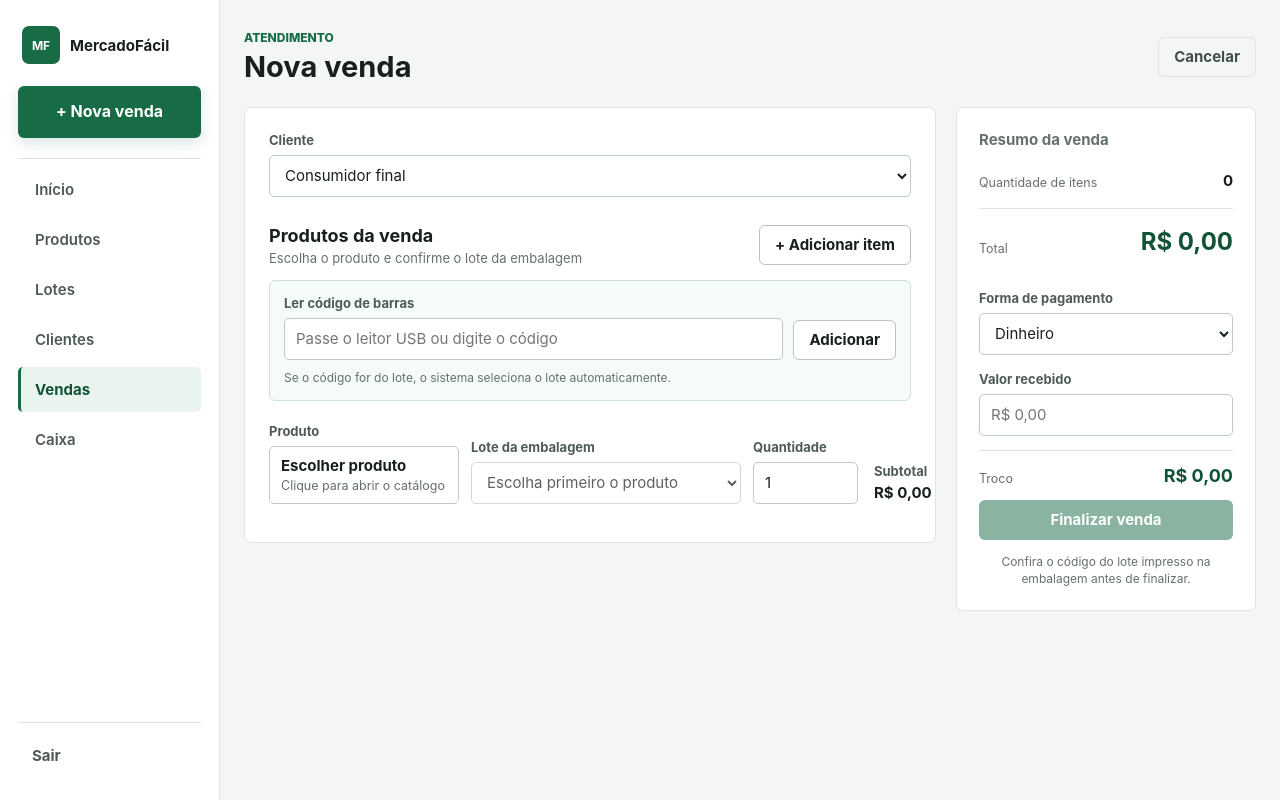
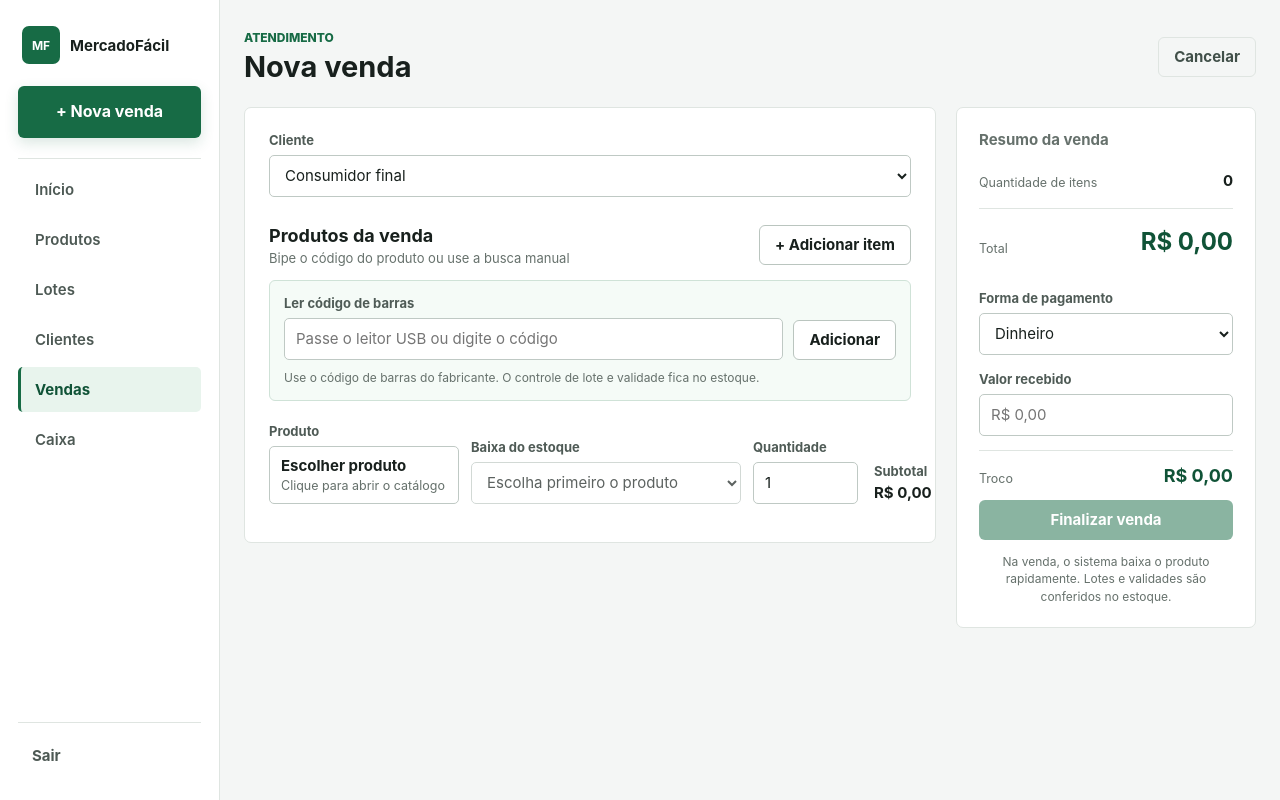
Before and after one commit to joaobatista2025/MercadoFacilWeb, a Flask app: page /vendas/nova in a window 1280 px wide. Run offline with Flask 3, Linux system fonts and the light colour scheme; the visitor is signed in with stand-in values (Sample User, id 1); data that the repository does not hold is empty.

Commit message:
Ajusta fluxo de codigo de barras no caixa

```diff
--- a/static/app.js
+++ b/static/app.js
@@ -266,6 +266,7 @@ function applyProductToRow(row, item) {
   row.querySelector(".product-picker-button small").textContent =
     "Produto selecionado · clique para trocar";
   populateLots(row, productId);
+  autoSelectFirstAvailableLot(row);
 }
 
 function writableSaleRow() {
@@ -294,36 +295,24 @@ function incrementExistingLot(lotId) {
   return true;
 }
 
+function incrementExistingProduct(productId) {
+  const existing = [...saleItems.querySelectorAll(".sale-row")].find(
+    (row) => Number(row.dataset.productId) === Number(productId),
+  );
+  if (!existing) return false;
+  const quantity = existing.querySelector(".quantity-input");
+  quantity.value = String(Number(quantity.value || 0) + 1);
+  quantity.focus();
+  quantity.select();
+  updateSale();
+  return true;
+}
+
 function handleBarcodeScan() {
   if (!barcodeScan || !saleItems || !rowTemplate) return;
   const code = normalizeScan(barcodeScan.value);
   if (!code) {
     showBarcodeFeedback("Passe o leitor USB ou digite um código.", "error");
-    return;
-  }
-
-  const lot = lotsData.find(
-    (item) => normalizeScan(item.barcode) === code || normalizeScan(item.code) === code,
-  );
-  if (lot) {
-    if (incrementExistingLot(lot.id)) {
-      showBarcodeFeedback(`Mais 1 unidade adicionada ao lote ${lot.code}.`, "success");
-      barcodeScan.value = "";
-      return;
-    }
-    const productItem = catalogItemByProductId(lot.productId);
-    if (!productItem) {
-      showBarcodeFeedback("Lote encontrado, mas o produto não está disponível para venda.", "error");
-      return;
-    }
-    const row = writableSaleRow();
-    applyProductToRow(row, productItem);
-    row.querySelector(".lot-select").value = String(lot.id);
-    row.querySelector(".quantity-input").focus();
-    row.querySelector(".quantity-input").select();
-    updateSale();
-    showBarcodeFeedback(`Lote ${lot.code} selecionado automaticamente.`, "success");
-    barcodeScan.value = "";
     return;
   }
 
@@ -333,19 +322,31 @@ function handleBarcodeScan() {
       normalizeScan(item.dataset.productCode) === code,
   );
   if (productItem) {
+    if (incrementExistingProduct(productItem.dataset.productId)) {
+      showBarcodeFeedback("Mais 1 unidade adicionada ao produto.", "success");
+      barcodeScan.value = "";
+      return;
+    }
     const row = writableSaleRow();
     applyProductToRow(row, productItem);
-    row.querySelector(".lot-select").focus();
+    row.querySelector(".quantity-input").focus();
+    row.querySelector(".quantity-input").select();
     updateSale();
     showBarcodeFeedback(
-      "Produto encontrado. Agora confirme o lote impresso na embalagem.",
+      "Produto encontrado. Baixa automatica em um lote disponivel do estoque.",
       "success",
     );
     barcodeScan.value = "";
     return;
   }
 
-  showBarcodeFeedback("Código não encontrado no cadastro de produtos ou lotes.", "error");
+  showBarcodeFeedback("Codigo nao encontrado no cadastro de produtos.", "error");
+}
+
+function autoSelectFirstAvailableLot(row) {
+  const lotSelect = row.querySelector(".lot-select");
+  const firstAvailable = [...lotSelect.options].find((option) => option.value);
+  if (firstAvailable) lotSelect.value = firstAvailable.value;
 }
 
 function populateLots(row, productId) {
@@ -357,12 +358,12 @@ function populateLots(row, productId) {
     lotSelect.disabled = true;
     return;
   }
-  lotSelect.append(new Option("Selecione o código da embalagem", ""));
+  lotSelect.append(new Option("Baixa automatica pelo estoque", ""));
   availableLots.forEach((lot, index) => {
     const expiry = lot.expiry
       ? new Date(`${lot.expiry}T12:00:00`).toLocaleDateString("pt-BR")
       : "sem validade";
-    const recommendation = index === 0 && lot.expiry ? " · validade mais próxima" : "";
+    const recommendation = index === 0 && lot.expiry ? " · baixa sugerida" : "";
     const option = new Option(
       `${lot.code} · ${lot.supplier} · ${expiry} · ${lot.stock} un.${recommendation}`,
       String(lot.id),
--- a/templates/venda_form.html
+++ b/templates/venda_form.html
@@ -50,7 +50,7 @@
         </section>
 
         <div class="section-heading compact">
-            <div><h2>Produtos da venda</h2><p>Escolha o produto e confirme o lote da embalagem</p></div>
+            <div><h2>Produtos da venda</h2><p>Bipe o código do produto ou use a busca manual</p></div>
             <button class="button secondary" type="button" id="add-item">+ Adicionar item</button>
         </div>
 
@@ -60,7 +60,7 @@
                 <input type="search" id="barcode-scan" autocomplete="off" placeholder="Passe o leitor USB ou digite o código">
             </label>
             <button class="button secondary" type="button" id="barcode-add">Adicionar</button>
-            <p id="barcode-feedback">Se o código for do lote, o sistema seleciona o lote automaticamente.</p>
+            <p id="barcode-feedback">Use o código de barras do fabricante. O controle de lote e validade fica no estoque.</p>
         </section>
 
         <div id="sale-items">
@@ -73,7 +73,7 @@
                     </button>
                 </div>
                 <label class="lot-field">
-                    <span>Lote da embalagem</span>
+                    <span>Baixa do estoque</span>
                     <select name="lote_id[]" class="lot-select" required disabled>
                         <option value="">Escolha primeiro o produto</option>
                     </select>
@@ -124,7 +124,7 @@
             <strong id="summary-change">R$ 0,00</strong>
         </div>
         <button class="button primary full-button" type="submit" {% if not produtos %}disabled{% endif %}>Finalizar venda</button>
-        <p>Confira o código do lote impresso na embalagem antes de finalizar.</p>
+        <p>Na venda, o sistema baixa o produto rapidamente. Lotes e validades são conferidos no estoque.</p>
     </aside>
 </form>
 
@@ -187,11 +187,11 @@
                 <small>Clique para abrir o catálogo</small>
             </button>
         </div>
-        <label class="lot-field">
-            <span>Lote da embalagem</span>
-            <select name="lote_id[]" class="lot-select" required disabled>
-                <option value="">Escolha primeiro o produto</option>
-            </select>
+            <label class="lot-field">
+                <span>Baixa do estoque</span>
+                <select name="lote_id[]" class="lot-select" required disabled>
+                    <option value="">Escolha primeiro o produto</option>
+                </select>
         </label>
         <label class="quantity-field">
             <span>Quantidade</span>
```
Also changed, not shown: README.md.
